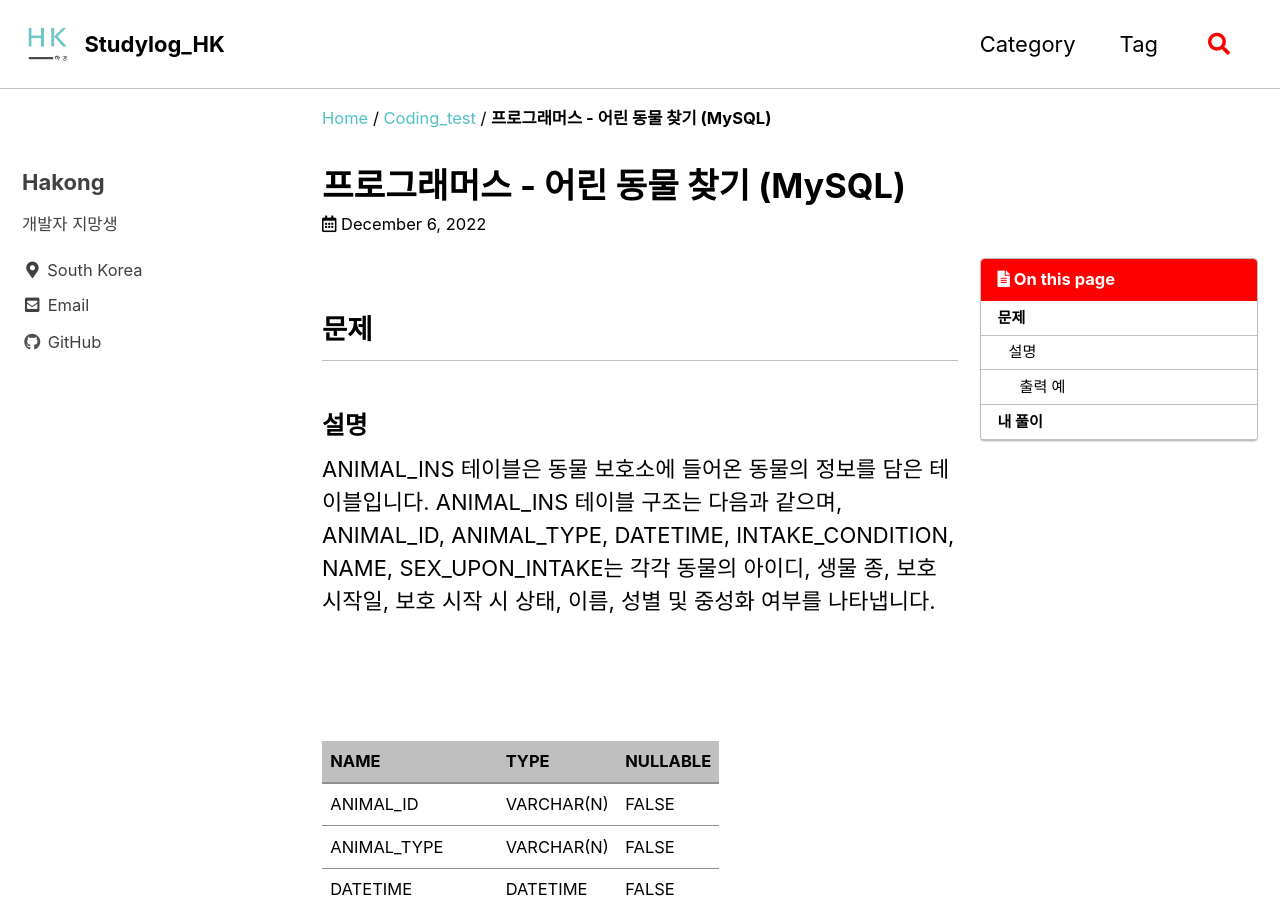
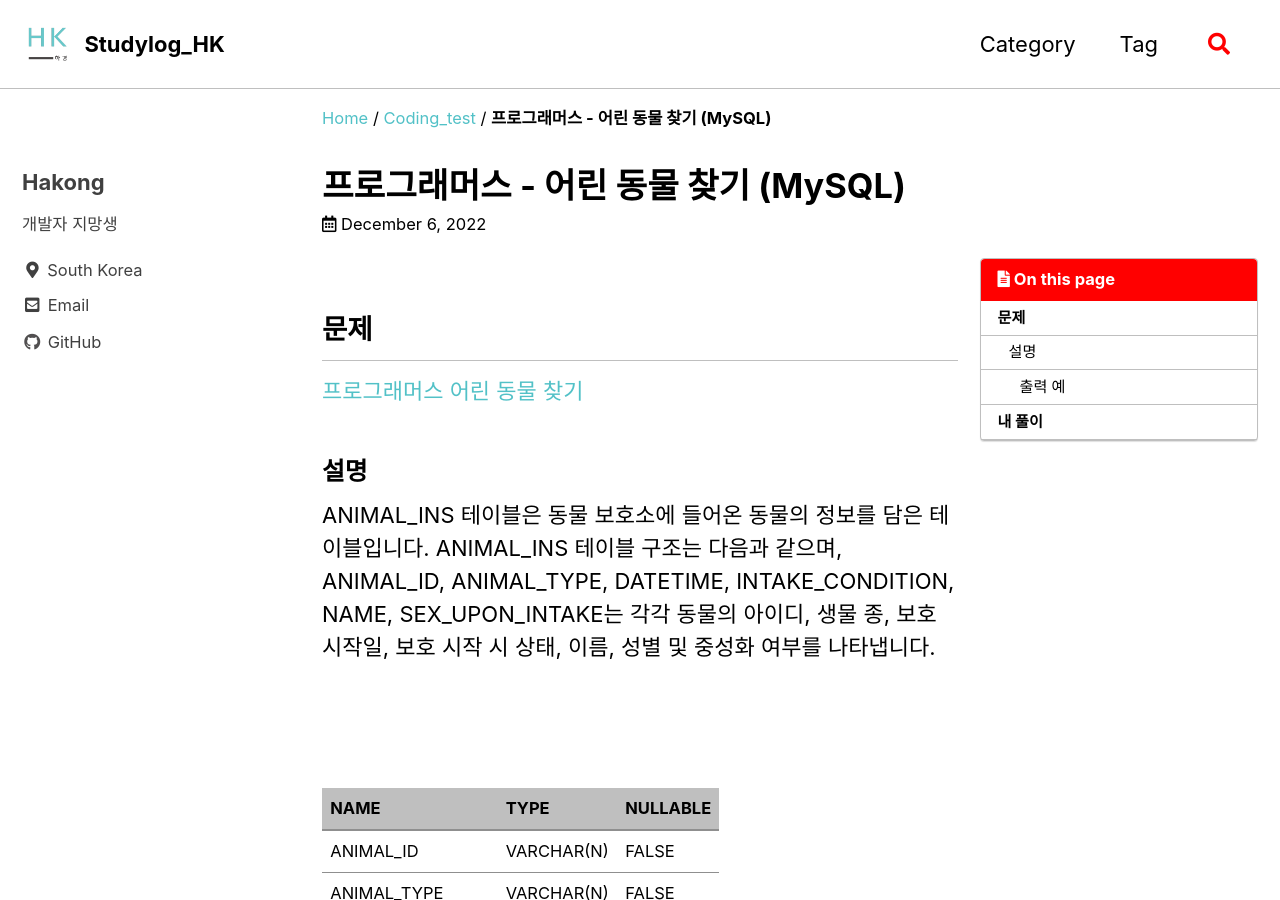
Before and after one commit to xxxjoyxxx/xxxjoyxxx.github.io, a Jekyll site: the page built from _posts/2022-12-06-1206test5.md, in a window 1280 px wide and 900 px high. Built offline with Jekyll 4.4.1, drawn with Linux system fonts in a browser that asks for light colours; cached includes are drawn as plain includes; some web fonts are replaced.

Commit message:
Update 2022-12-06-1206test5.md

```diff
--- a/_posts/2022-12-06-1206test5.md
+++ b/_posts/2022-12-06-1206test5.md
@@ -8,6 +8,7 @@ toc_sticky: true
 ---
 
 ## 문제
+[프로그래머스 어린 동물 찾기](https://school.programmers.co.kr/learn/courses/30/lessons/59037){:target="_blank"}
 ### 설명
 ANIMAL_INS 테이블은 동물 보호소에 들어온 동물의 정보를 담은 테이블입니다. ANIMAL_INS 테이블 구조는 다음과 같으며, ANIMAL_ID, ANIMAL_TYPE, DATETIME, INTAKE_CONDITION, NAME, SEX_UPON_INTAKE는 각각 동물의 아이디, 생물 종, 보호 시작일, 보호 시작 시 상태, 이름, 성별 및 중성화 여부를 나타냅니다.
 
```
